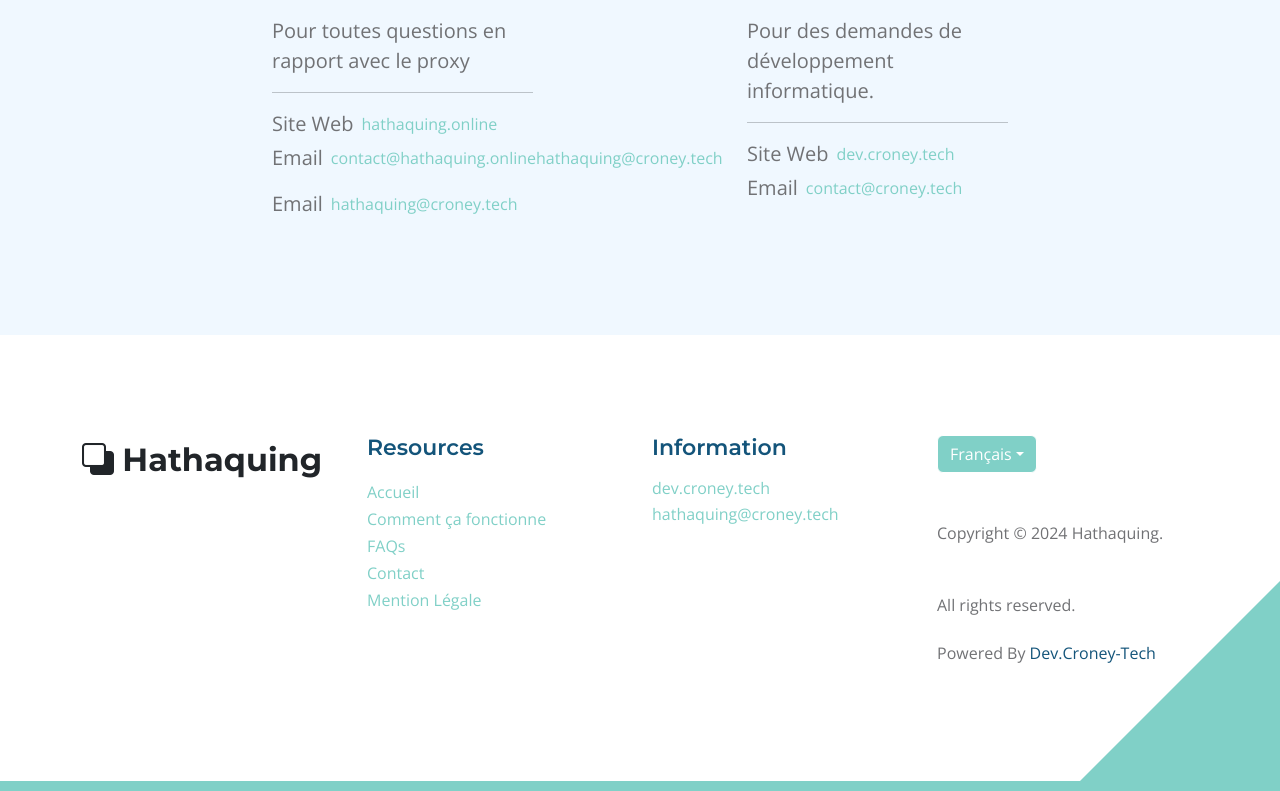
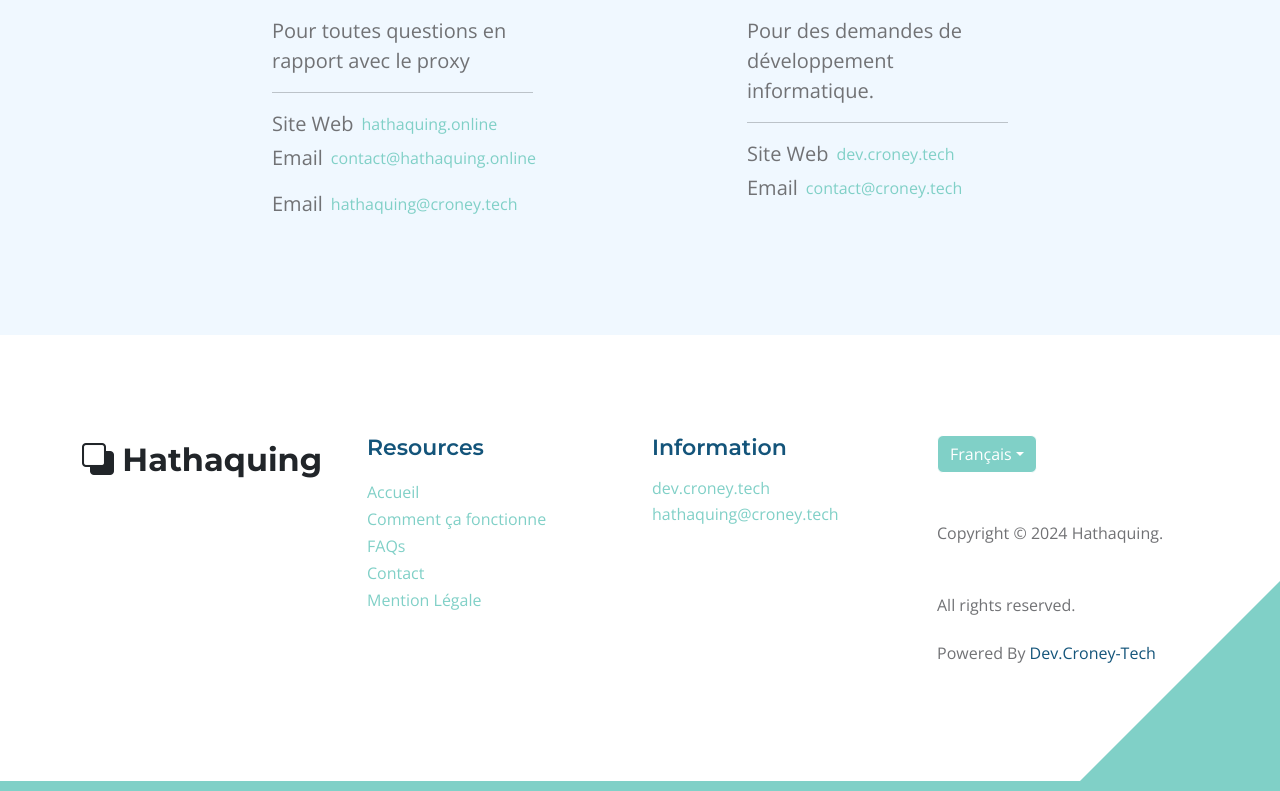
Before and after one commit to Croney-Tech/ProxyHathaquing, a plain HTML site: page index.html in a window 1280 px wide. Shown: the part 4205-4996 px from the top of the page. Drawn offline with nearby package versions, Linux system fonts and the light colour scheme; a script that the page names is missing.

Commit message:
Update index.html
Signed-off-by: Croney-Tech <160621544+Croney-Tech@users.noreply.github.com>

```diff
--- a/index.html
+++ b/index.html
@@ -670,9 +670,6 @@
                                 <a href="mailto:contact@hathaquing.online" class="site-footer-link">
                                     contact@hathaquing.online
                                 </a>
-                                <a href="mailto:hathaquing@croney.tech" class="site-footer-link">
-                                    hathaquing@croney.tech
-                                </a>
                             </p>
 
                             <p class="d-flex align-items-center">
```
